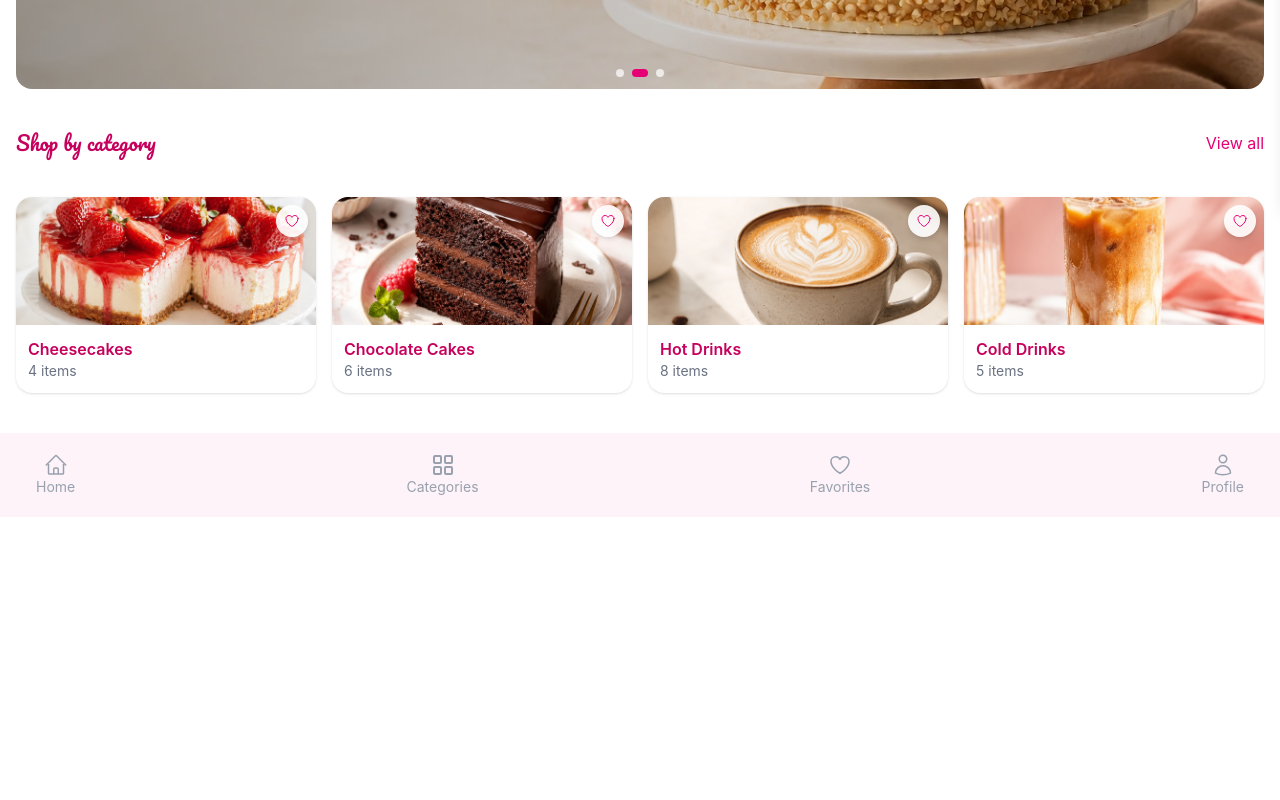
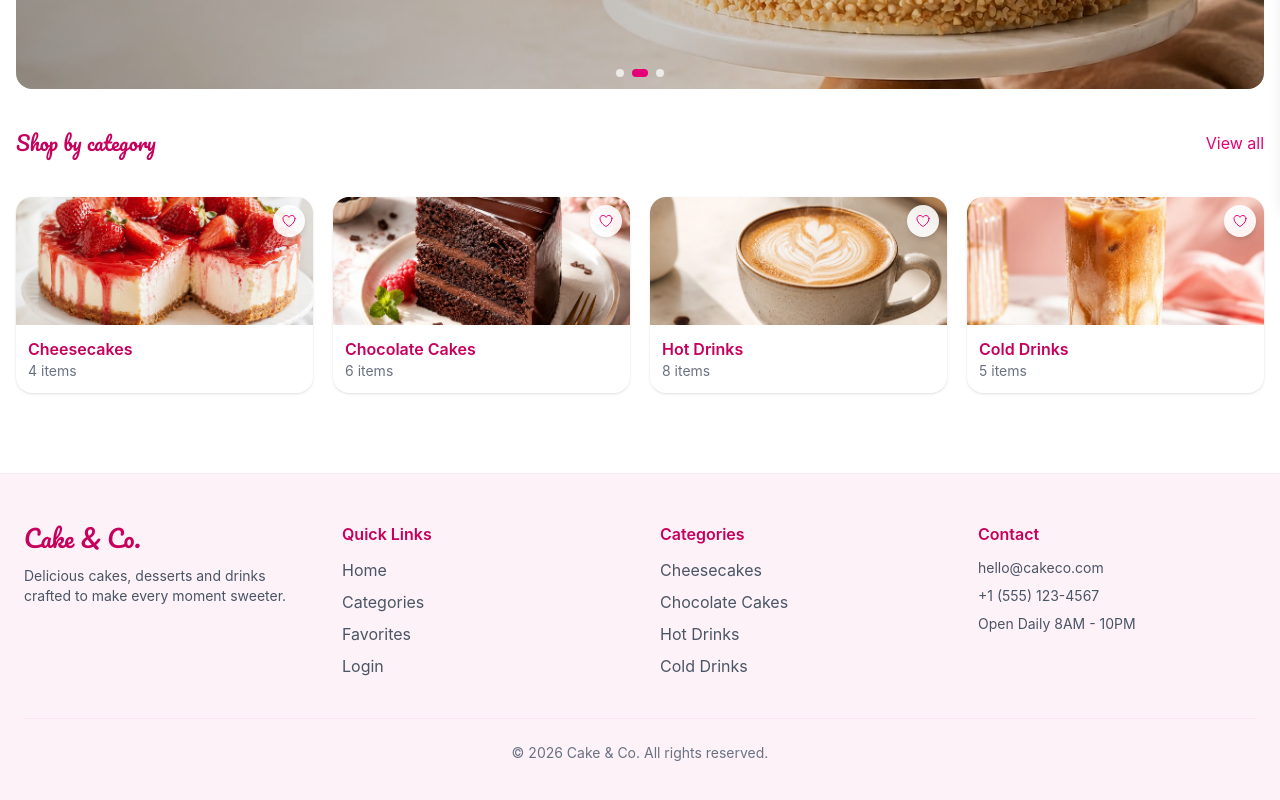
Before and after one commit to zahra-alvandi/cakeco, a React (Vite) app: page / in a window 1280 px wide. Shown: the part 594-1394 px from the top of the page. Before the commit the page ends 1111 px from the top, so only its background shows below. Built offline with nearby package versions, Linux system fonts and the light colour scheme.

Commit message:
category page changed. added productpage

```diff
--- a/src/App.jsx
+++ b/src/App.jsx
@@ -5,6 +5,7 @@ import Home from "./Pages/Home";
 import Login from "./Pages/Login";
 import CategoryPage from "./Pages/CategoryPage";
 import MobileFooter from "./Pages/MobileFooter";
+import Footer from "./Pages/Footer";
 
 function App() {
   return (
@@ -16,7 +17,8 @@ function App() {
         <Route path="/login" element={<Login />} />
         <Route path="/category/:slug" element={<CategoryPage />} />
       </Routes>
-      <MobileFooter></MobileFooter>
+      <MobileFooter />
+      <Footer />
     </BrowserRouter>
   );
 }
--- /dev/null
+++ b/src/Pages/Footer.jsx
@@ -0,0 +1,65 @@
+import { Link } from "react-router-dom";
+
+export default function Footer() {
+  return (
+    <footer className="hidden md:block bg-pink-50 border-t border-pink-100 mt-20">
+      <div className="container mx-auto px-6 py-12">
+        <div className="grid md:grid-cols-4 gap-10">
+          {/* Brand */}
+          <div>
+            <h2
+              className="text-2xl text-pink-700"
+              style={{ fontFamily: "pacifico" }}
+            >
+              Cake & Co.
+            </h2>
+
+            <p className="text-gray-600 mt-3 text-sm">
+              Delicious cakes, desserts and drinks crafted to make every moment
+              sweeter.
+            </p>
+          </div>
+
+          {/* Quick Links */}
+          <div>
+            <h3 className="font-semibold text-pink-700 mb-3">Quick Links</h3>
+
+            <div className="flex flex-col gap-2 text-gray-600">
+              <Link className="hover:text-pink-600 transition-all" to="/">Home</Link>
+              <Link className="hover:text-pink-600 transition-all" to="/categories">Categories</Link>
+              <Link className="hover:text-pink-600 transition-all" to="/favorites">Favorites</Link>
+              <Link className="hover:text-pink-600 transition-all" to="/login">Login</Link>
+            </div>
+          </div>
+
+          {/* Categories */}
+          <div>
+            <h3 className="font-semibold text-pink-700 mb-3">Categories</h3>
+
+            <div className="flex flex-col gap-2 text-gray-600">
+              <Link className="hover:text-pink-600 transition-all" to="/category/cheesecakes">Cheesecakes</Link>
+              <Link className="hover:text-pink-600 transition-all" to="/category/chocolate-cakes">Chocolate Cakes</Link>
+              <Link className="hover:text-pink-600 transition-all" to="/category/hot-drinks">Hot Drinks</Link>
+              <Link className="hover:text-pink-600 transition-all" to="/category/cold-drinks">Cold Drinks</Link>
+            </div>
+          </div>
+
+          {/* Contact */}
+          <div>
+            <h3 className="font-semibold text-pink-700 mb-3">Contact</h3>
+
+            <div className="flex flex-col gap-2 text-gray-600 text-sm">
+              <span>hello@cakeco.com</span>
+              <span>+1 (555) 123-4567</span>
+              <span>Open Daily 8AM - 10PM</span>
+            </div>
+          </div>
+        </div>
+
+        <div className="border-t border-pink-100 mt-10 pt-6 text-center text-sm text-gray-500">
+          © 2026 Cake & Co. All rights reserved.
+        </div>
+      </div>
+    </footer>
+  );
+}
--- a/src/Pages/Home.jsx
+++ b/src/Pages/Home.jsx
@@ -69,7 +69,7 @@ export default function Home() {
   }, [paused, slides.length]);
 
   return (
-    <div className="container mx-auto px-4 my-4">
+    <div className="container mx-auto px-4 my-4 pb-20 md:pb-0">
       {/* SEARCH */}
       <div className="flex items-center justify-between rounded-xl px-3 py-3 bg-pink-100/70">
         <input
@@ -173,7 +173,7 @@ export default function Home() {
           </a>
         </div>
 
-        <div className="grid grid-cols-2 md:grid-cols-4 gap-4 mt-5 md:mt-10">
+        <div className="grid grid-cols-2 md:grid-cols-4 gap-5 mt-5 md:mt-10">
           {categories.map((category) => (
             <Link
               key={category.id}
--- a/src/Pages/MobileFooter.jsx
+++ b/src/Pages/MobileFooter.jsx
@@ -1,21 +1,23 @@
-import { HomeIcon, HeartIcon, UserIcon } from "@heroicons/react/24/outline";
+import {
+  HomeIcon,
+  HeartIcon,
+  UserIcon,
+} from "@heroicons/react/24/outline";
+import { NavLink } from "react-router-dom";
 
 export default function MobileFooter() {
   return (
-    <div className="mt-10 sticky">
+    <div className="fixed bottom-0 left-0 w-full md:hidden z-50">
       <svg className="hidden">
         <symbol
           id="layoutGrid"
           xmlns="http://www.w3.org/2000/svg"
-          width="24"
-          height="24"
           viewBox="0 0 24 24"
           fill="none"
           stroke="currentColor"
-          stroke-width="2"
-          stroke-linecap="round"
-          stroke-linejoin="round"
-          class="lucide lucide-layout-grid-icon lucide-layout-grid"
+          strokeWidth="2"
+          strokeLinecap="round"
+          strokeLinejoin="round"
         >
           <rect width="7" height="7" x="3" y="3" rx="1" />
           <rect width="7" height="7" x="14" y="3" rx="1" />
@@ -23,25 +25,57 @@ export default function MobileFooter() {
           <rect width="7" height="7" x="3" y="14" rx="1" />
         </symbol>
       </svg>
-      <div className="flex items-center justify-between bg-pink-100/50 text-gray-400 py-5 px-4">
-        <div className="flex flex-col items-center hover:cursor-pointer hover:bg-white/70 hover:text-pink-600 hover:rounded-xl transition-all pl-5">
-          <HomeIcon className="w-6 h-6"></HomeIcon>
-          <span className="text-sm">Home</span>
-        </div>
-        <div className="flex flex-col items-center hover:cursor-pointer hover:bg-white/70 hover:text-pink-600 hover:rounded-xl transition-all">
+
+      <div className="flex items-center justify-around bg-white/95 backdrop-blur-md border-t border-pink-100 shadow-lg py-3">
+        <NavLink
+          to="/"
+          className={({ isActive }) =>
+            `flex flex-col items-center ${
+              isActive ? "text-pink-600" : "text-gray-500"
+            }`
+          }
+        >
+          <HomeIcon className="w-6 h-6" />
+          <span className="text-xs">Home</span>
+        </NavLink>
+
+        <NavLink
+          to="/CayegoryPage"
+          className={({ isActive }) =>
+            `flex flex-col items-center ${
+              isActive ? "text-pink-600" : "text-gray-500"
+            }`
+          }
+        >
           <svg className="w-6 h-6">
-            <use href="#layoutGrid"></use>
+            <use href="#layoutGrid" />
           </svg>
-          <span className="text-sm">Categories</span>
-        </div>
-        <div className="flex flex-col items-center hover:cursor-pointer hover:bg-white/70 hover:text-pink-600 hover:rounded-xl transition-all">
-          <HeartIcon className="w-6 h-6"></HeartIcon>
-          <span className="text-sm">Favorites</span>
-        </div>
-        <div className="flex flex-col items-center hover:cursor-pointer hover:bg-white/70 hover:text-pink-600 hover:rounded-xl transition-all pr-5">
-          <UserIcon className="w-6 h-6"></UserIcon>
-          <span className="text-sm">Profile</span>
-        </div>
+          <span className="text-xs">Categories</span>
+        </NavLink>
+
+        <NavLink
+          to="/favorites"
+          className={({ isActive }) =>
+            `flex flex-col items-center ${
+              isActive ? "text-pink-600" : "text-gray-500"
+            }`
+          }
+        >
+          <HeartIcon className="w-6 h-6" />
+          <span className="text-xs">Favorites</span>
+        </NavLink>
+
+        <NavLink
+          to="/profile"
+          className={({ isActive }) =>
+            `flex flex-col items-center ${
+              isActive ? "text-pink-600" : "text-gray-500"
+            }`
+          }
+        >
+          <UserIcon className="w-6 h-6" />
+          <span className="text-xs">Profile</span>
+        </NavLink>
       </div>
     </div>
   );
```
